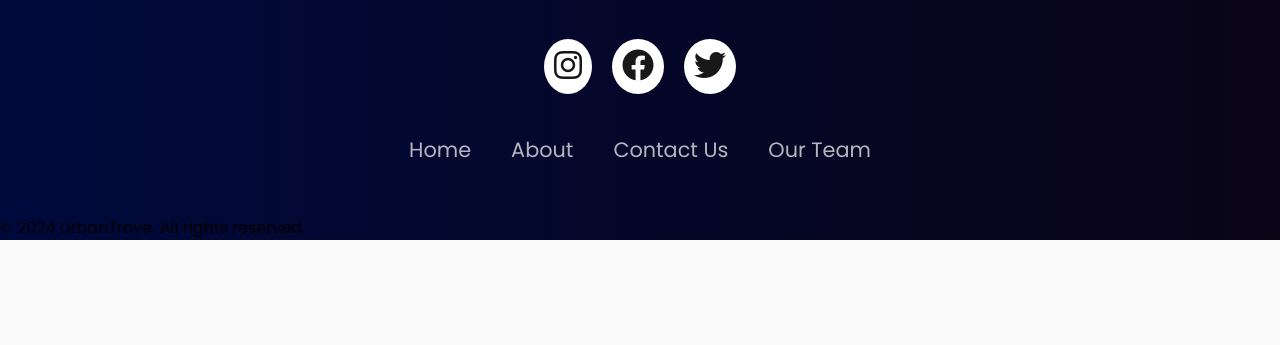
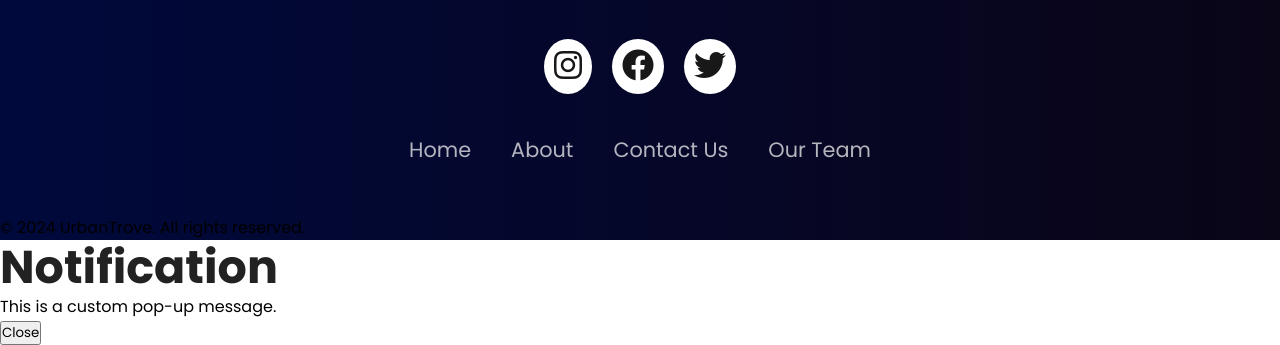
Before and after one commit to Abhishek69989/UrbanTrove, a Flask app: page /product?product=SP1 in a window 1280 px wide. Shown: the part 1782-2127 px from the top of the page. Before the commit the page ends 2022 px from the top, so only its background shows below. Run offline with Flask 3, Linux system fonts and the light colour scheme; data that the repository does not hold is empty; some libraries are stand-ins or nearby versions.

Commit message:
Update product.html

```diff
--- a/templates/product.html
+++ b/templates/product.html
@@ -13,13 +13,22 @@
 </head>
 
 <script>
+    function showPopup(message) {
+        document.getElementById("popup-message").textContent = message;
+        document.getElementById("custom-popup").style.display = "flex";
+    }
+
+    function closePopup() {
+        document.getElementById("custom-popup").style.display = "none";
+    }
+
     function addToCart(productId, productName, productPrice, productImage) {
         if (isLoggedIn()) {
             const quantity = parseInt(document.getElementById('product-quantity').value);
             const size = document.getElementById('product-size').value;
 
             if (size === "Select Size") {
-                alert("Please select a size before adding to cart.");
+                showPopup("Please select a size before adding to cart.");
                 return;
             }
 
@@ -44,12 +53,12 @@
                 console.log('Server response:', data);
 
                 if (data.message) {
-                    alert(data.message);
+                    showPopup(data.message);
                     updateCartTotals();
                 } else if (data.error) {
-                    alert('Error: ' + data.error);
+                    showPopup('Error: ' + data.error);
                 } else {
-                    alert('An unknown error occurred. Please try again.');
+                    showPopup('An unknown error occurred. Please try again.');
                 }
             });
         } else {
@@ -57,13 +66,16 @@
         }
     }
 
+
     function isLoggedIn() {
         return {{ 'true' if session.get('email') else 'false' }};
     }
 
     function showLoginPopup() {
-        alert('Please log in to add items to your cart.');
-        window.location.href = "{{ url_for('login') }}";
+        showPopup('Please log in to add items to your cart.');
+        setTimeout(() => {
+            window.location.href = "{{ url_for('login') }}";
+        }, 1500);
     }
 </script>
 
@@ -218,6 +230,14 @@
         </div>
     </footer>
 
+    <div class="popup" id="custom-popup">
+        <div class="popup-content">
+            <h2>Notification</h2>
+            <p id="popup-message">This is a custom pop-up message.</p>
+            <button class="close-btn" onclick="closePopup()">Close</button>
+        </div>
+    </div>
+
     <script>
         var Mainimg = document.getElementById("main-img");
         var Smallimg = document.getElementsByClassName("small-img");
```
